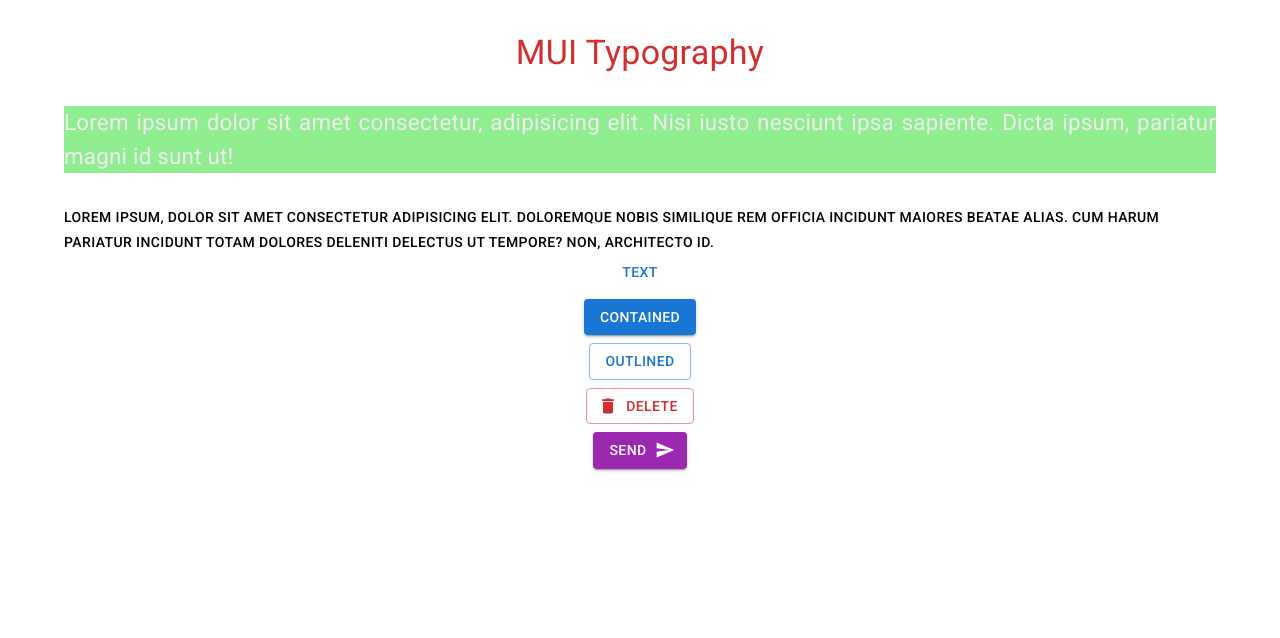
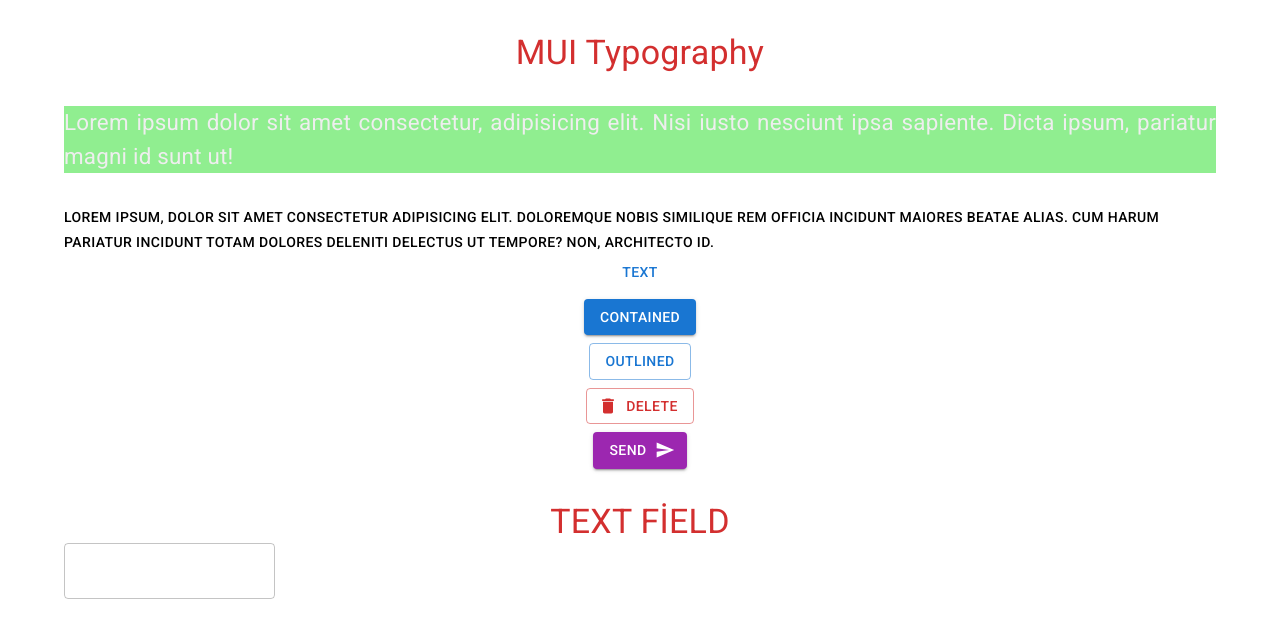
Before and after one commit to seferacikgoz/I-M-Learning-Material---UI, a React (Create React App) app: page / in a window 1280 px wide. Shown: the top 638 px of the page. Built offline with nearby package versions, Linux system fonts and the light colour scheme.

Commit message:
TextFieldComp

```diff
--- /dev/null
+++ b/src/components/TextFieldComp.jsx
@@ -0,0 +1,22 @@
+import Typography  from "@mui/material/Typography";
+import Container  from "@mui/material/Container";
+import Button from "@mui/material/Button";
+import Box from "@mui/material/Box";
+import TextField  from "@mui/material/TextField";
+
+const TextFieldComp = () => {
+  return (
+    <div>
+        <Container>
+            <Typography variant="h4" color="error" align="center" mt={4}>
+                TEXT FİELD
+            </Typography>
+            <Box>
+                <TextField/>
+            </Box>
+        </Container>
+    </div>
+  )
+}
+
+export default TextFieldComp
--- a/src/pages/Home.jsx
+++ b/src/pages/Home.jsx
@@ -1,9 +1,11 @@
+import TextFieldComp from "../components/TextFieldComp";
 import TypoButtons from "../components/TypoButtons";
 
 const Home = () => {
   return (
     <>
       <TypoButtons />
+      <TextFieldComp/>
     </>
   );
 };
```
